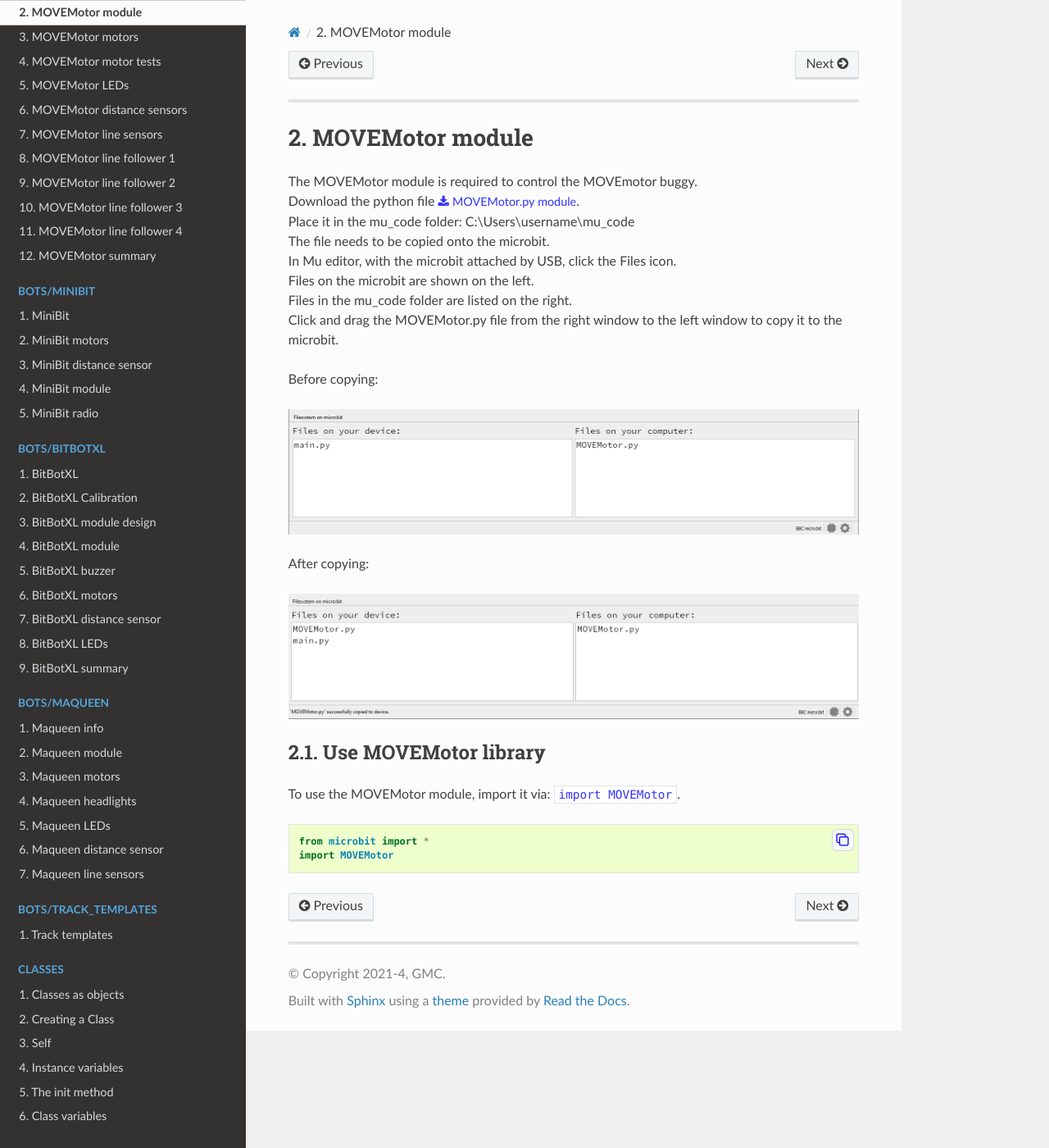
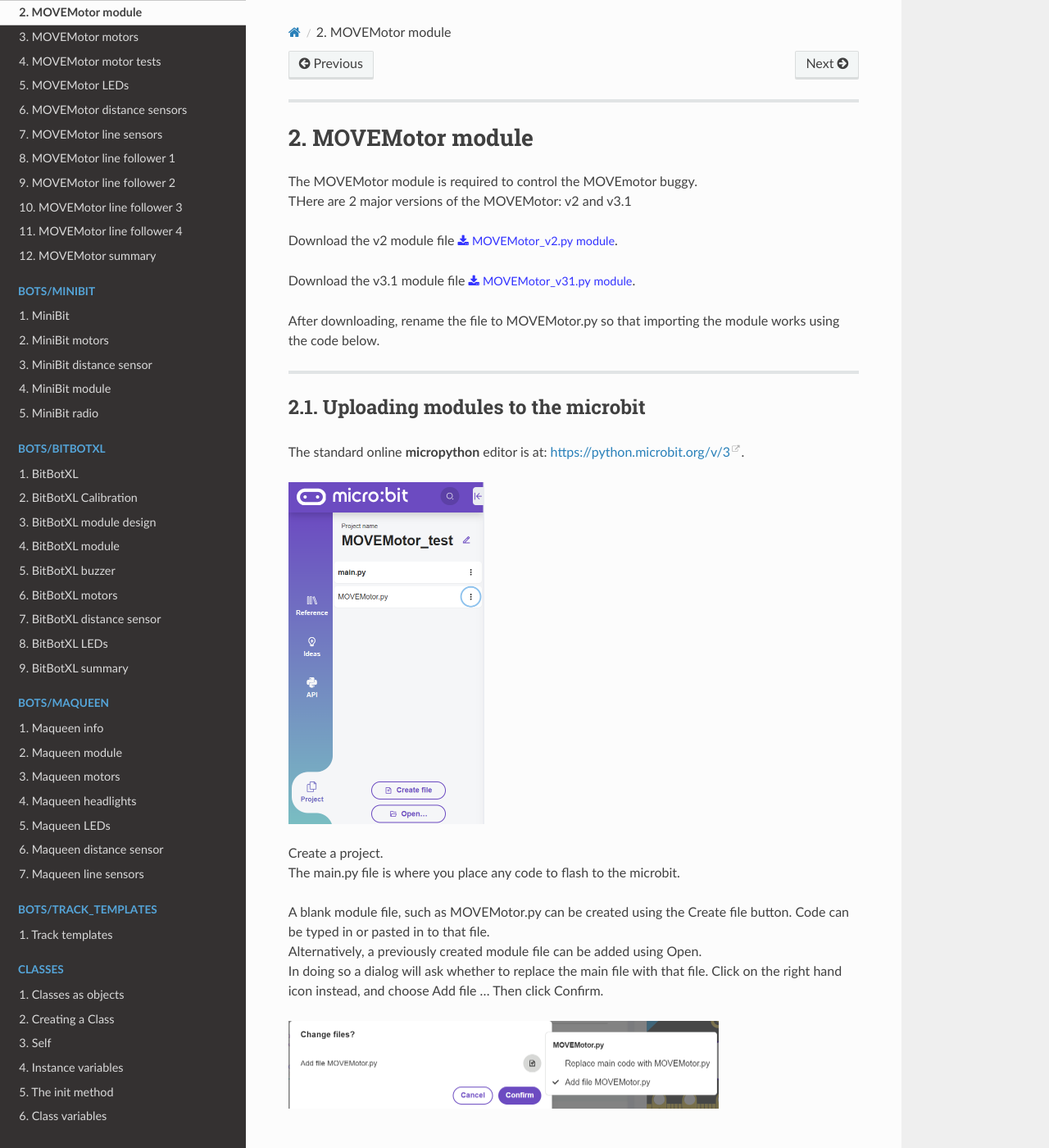
Before and after one commit to gmc-code/PC-Microbit-Extension, a Sphinx documentation site: the page built from docs/bots/MoveMotor/MoveMotor_module.rst, in a window 1280 px wide and 1400 px high. Shown: the whole window at 82% size. Built offline with Sphinx 7.4.7 and the Read the Docs theme 2.0.0, drawn with Linux system fonts in a browser that asks for light colours; pages that are not in the unit, such as notebooks, are missing from menus.

Commit message:
MOVEmotor

```diff
--- a/docs/bots/MoveMotor/MoveMotor_module.rst
+++ b/docs/bots/MoveMotor/MoveMotor_module.rst
@@ -2,26 +2,38 @@
 MOVEMotor module
 ====================================================
 
+| The MOVEMotor module is required to control the MOVEmotor buggy.
+| THere are 2 major versions of the MOVEMotor: v2 and v3.1
 
-| The MOVEMotor module is required to control the MOVEmotor buggy.
-| Download the python file :download:`MOVEMotor.py module <files/MOVEMotor.py>`.
-| Place it in the mu_code folder: C:\\Users\\username\\mu_code
-| The file needs to be copied onto the microbit.
-| In Mu editor, with the microbit attached by USB, click the Files icon.
-| Files on the microbit are shown on the left.
-| Files in the mu_code folder are listed on the right.
-| Click and drag the MOVEMotor.py file from the right window to the left window to copy it to the microbit.
 
-Before copying:
+| Download the v2 module file :download:`MOVEMotor_v2.py module <files/MOVEMotor_v2.py>`.
 
-.. image:: images/Mu_files.png
+
+| Download the v3.1 module file :download:`MOVEMotor_v31.py module <files/MOVEMotor_v31.py>`.
+
+After downloading, rename the file to MOVEMotor.py so that importing the module works using the code below.
+
+----
+
+Uploading modules to the microbit
+---------------------------------------
+
+| The standard online **micropython** editor is at: https://python.microbit.org/v/3.
+
+.. image:: images/online_editor.png
     :scale: 50 %
 
-After copying:
+| Create a project.
+| The main.py file is where you place any code to flash to the microbit.
 
-.. image:: images/Mu_files_copied.png
+| A blank module file, such as MOVEMotor.py can be created using the Create file button. Code can be typed in or pasted in to that file.
+| Alternatively, a previously created module file can be added using Open.
+| In doing so a dialog will ask whether to replace the main file with that file. Click on the right hand icon instead, and choose Add file ... Then click Confirm.
+
+.. image:: images/online_editor_open_file.png
     :scale: 50 %
 
+----
 
 Use MOVEMotor library
 ----------------------------------------
```
Also changed, not shown: docs/bots/MoveMotor/images/online_editor.png (added), docs/bots/MoveMotor/images/online_editor_open_file.png (added).
